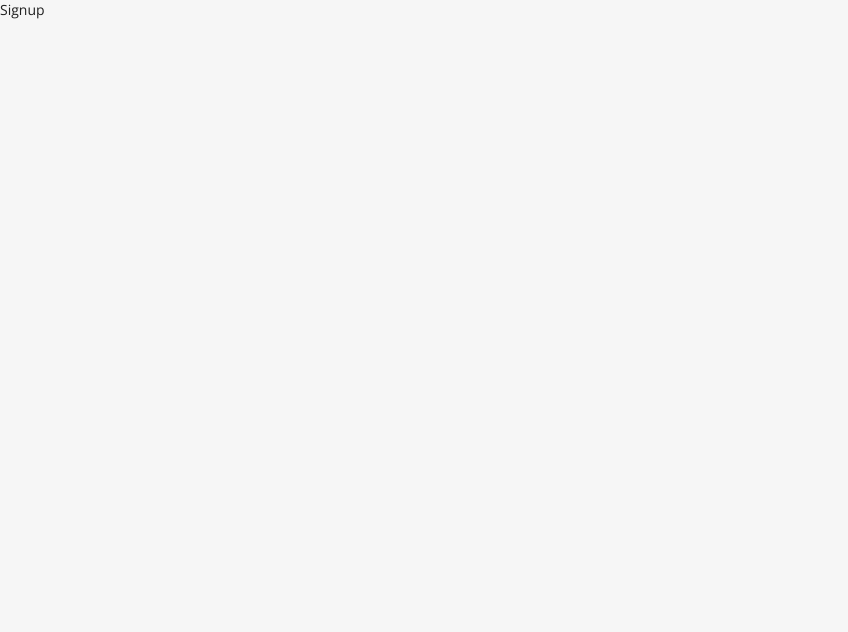
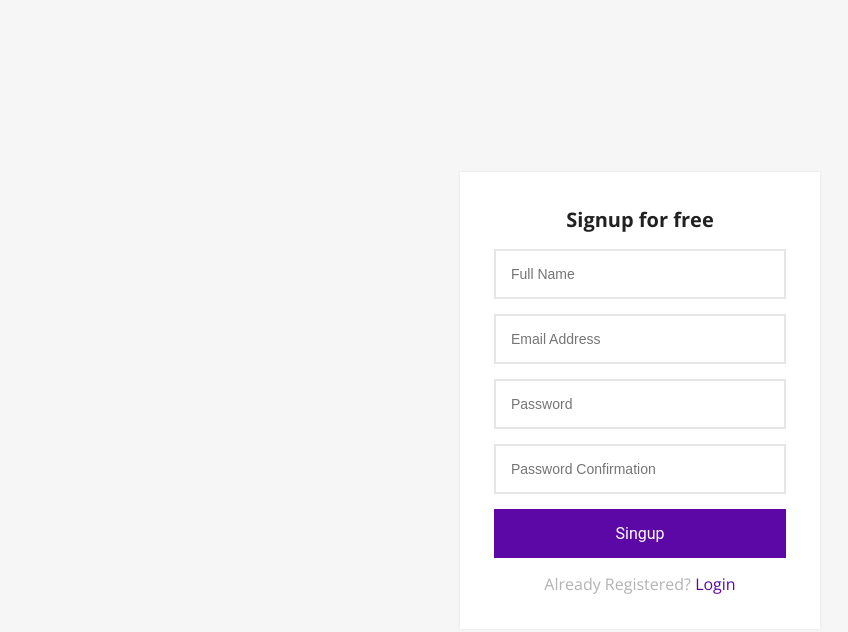
Before and after one commit to rameezmuhammadh/laravel-react-full-stack, a React (Vite) app in the folder react/: page /signup in a window 1280 px wide. Shown: the top 632 px of the page, without its empty margins (0-848 px from the left). Built offline with nearby package versions, Linux system fonts and the light colour scheme.

Commit message:
feat : created the login sign up pages

```diff
--- a/react/src/views/Login.jsx
+++ b/react/src/views/Login.jsx
@@ -1,8 +1,23 @@
-export default function Login(){
+import { Link } from "react-router-dom";
 
-    return(
-        <div>
-            Login
+export default function Login() {
+  const onSubmit = (ev) => {
+    ev.preventDefault();
+  };
+
+  return (
+    <div className="login-signup-form animated fadeInDown">
+    <div className="form">
+        <form onSubmit={onSubmit}>
+            <h1 className="title">Login in your account</h1>
+          <input type="email" placeholder="Email" />
+          <input type="password" placeholder="Password" />
+          <button className="btn btn-block">Login</button>
+          <p className="message">
+            Not Registered? <Link to="/signup">Create an account</Link>
+          </p>
+        </form>
         </div>
-    )
+        </div>
+  );
 }
--- a/react/src/views/Signup.jsx
+++ b/react/src/views/Signup.jsx
@@ -1,8 +1,26 @@
+import { Link } from "react-router-dom";
+
 export default function Signup(){
 
+    const onSubmit = (ev) => {
+        ev.preventDefault();
+      };
+
     return(
-        <div>
-            Signup
+        <div className="login-signup-form animated fadeInDown">
+        <div className="form">
+          <form onSubmit={onSubmit}>
+              <h1 className="title">Signup for free</h1>
+            <input type="text" placeholder="Full Name" />
+            <input type="email" placeholder="Email Address" />
+            <input type="password" placeholder="Password" />
+            <input type="password" placeholder="Password Confirmation " />
+            <button className="btn btn-block">Singup</button>
+            <p className="message">
+              Already Registered? <Link to="/login">Login</Link>
+            </p>
+          </form>
+          </div>
         </div>
     )
 }
```
